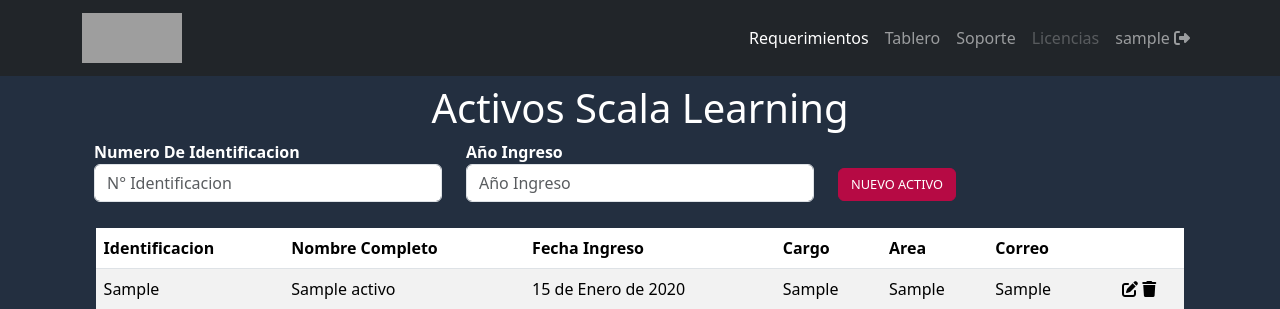
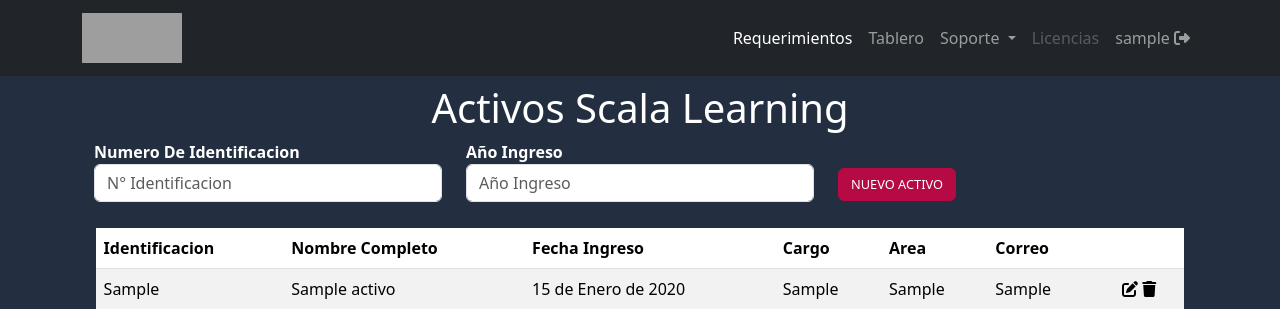
Before and after one commit to Jefersonbarretosanchez/requerimientosIt, a Django app: page /activos/ in a window 1280 px wide. Shown: the top 309 px of the page. Run offline with Django 5.2, Linux system fonts and the light colour scheme; a user stored in the database is signed in; tables that the repository leaves empty hold one stand-in row (values such as "Sample post"); some libraries are stand-ins or nearby versions; grey boxes are pictures that could not be loaded.

Commit message:
Despliegue 18/03/2024

```diff
--- a/tasks/templates/index.html
+++ b/tasks/templates/index.html
@@ -33,8 +33,15 @@
           <li class="nav-item">
             <a class="nav-link" href="/tablero">Tablero</a>
           </li>
-          <li class="nav-item">
-            <a class="nav-link" href="/activos">Soporte</a>
+          <li class="nav-item dropdown">
+            <a class="nav-link dropdown-toggle" href="#" role="button" data-bs-toggle="dropdown" aria-expanded="false">
+              Soporte
+            </a>
+            <ul class="dropdown-menu">
+              <li><a class="dropdown-item" href="/activos">Activos</a></li>
+              <li><a class="dropdown-item" href="/activos">Equipos</a></li>
+              <li><a class="dropdown-item" href="/activos">Licencias</a></li>
+            </ul>
           </li>
           <li class="nav-item">
             <a class="nav-link disabled" aria-disabled="true">Licencias</a>
```
